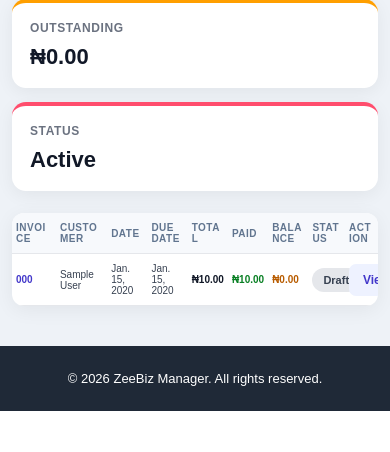
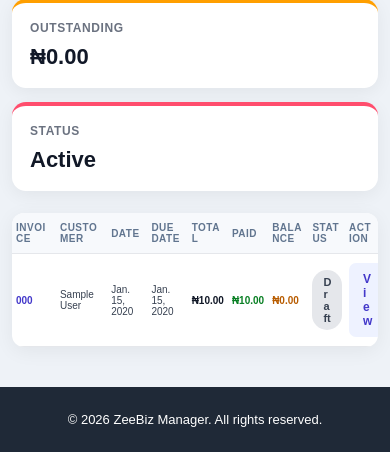
Before and after one commit to zarryolly-code/zeebiz-manager, a Django app: page /invoices/ in a window 390 px wide. Shown: the part 527-979 px from the top of the page. Before the commit the page ends 938 px from the top, so only its background shows below. Run offline with Django 5.2, Linux system fonts and the light colour scheme; a user stored in the database is signed in; tables that the repository leaves empty hold one stand-in row (values such as "Sample post").

Commit message:
Improve invoice mobile display and PWA rotation

```diff
--- a/invoices/templates/invoice_list.html
+++ b/invoices/templates/invoice_list.html
@@ -621,15 +621,17 @@
             }
 
             .invoice-number {
-                white-space: nowrap;
+                white-space: normal;
+                word-break: break-word;
+                overflow-wrap: anywhere;
             }
 
             .status {
-                white-space: nowrap;
+                white-space: normal;
             }
 
             .view-button {
-                white-space: nowrap;
+                white-space: normal;
 
                 padding: 9px 14px;
             }
```
Also changed, not shown: manifest.json.
